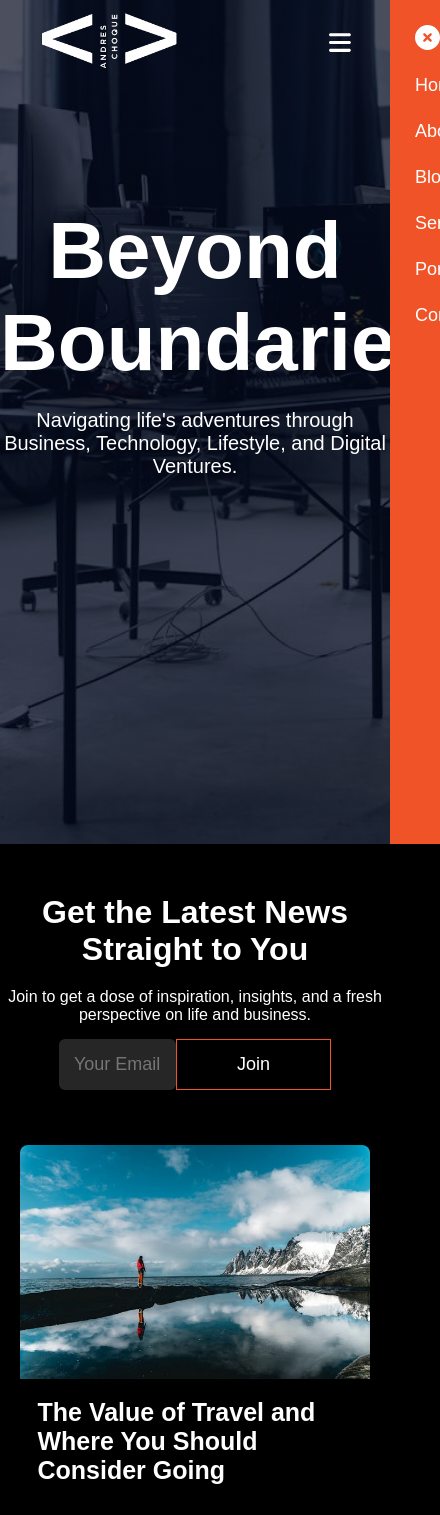
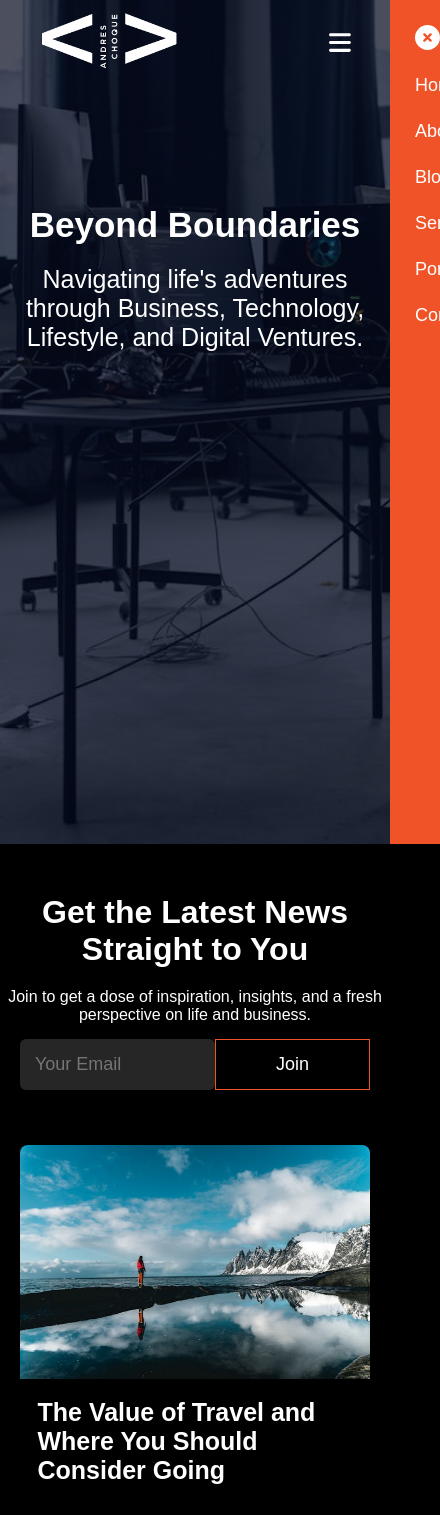
Before and after one commit to andreschoque3/Personal-Website, a React (Create React App) app in the folder client/: page /blog in a window 390 px wide. Shown: the top 1515 px of the page, 440 px wide, since content can reach past the window. Built offline with nearby package versions, Linux system fonts and the light colour scheme.

Commit message:
changes 7/14

```diff
--- a/client/src/Pages/Blog/Blog.css
+++ b/client/src/Pages/Blog/Blog.css
@@ -193,3 +193,19 @@
 .link {
     color: #ef5327;
 }
+
+/**********Responsive section**********/
+
+@media screen and (max-width: 800px) {
+    .blog-title h1 {
+        font-size: 35px;
+    }
+
+    .blog-title p {
+        font-size: 25px;
+    }
+
+    .subscriber-container form input {
+        width: 50%;
+    }
+}
--- a/client/src/Pages/Blog/Blog.jsx
+++ b/client/src/Pages/Blog/Blog.jsx
@@ -141,6 +141,10 @@ function Blog() {
           </div>
         </div>
       </div>
+
+      <div className="copyright">
+        <p>©️ 2024 Andres Choque. All rights reserved.</p>
+      </div>
     </div>
   )
 }
```
